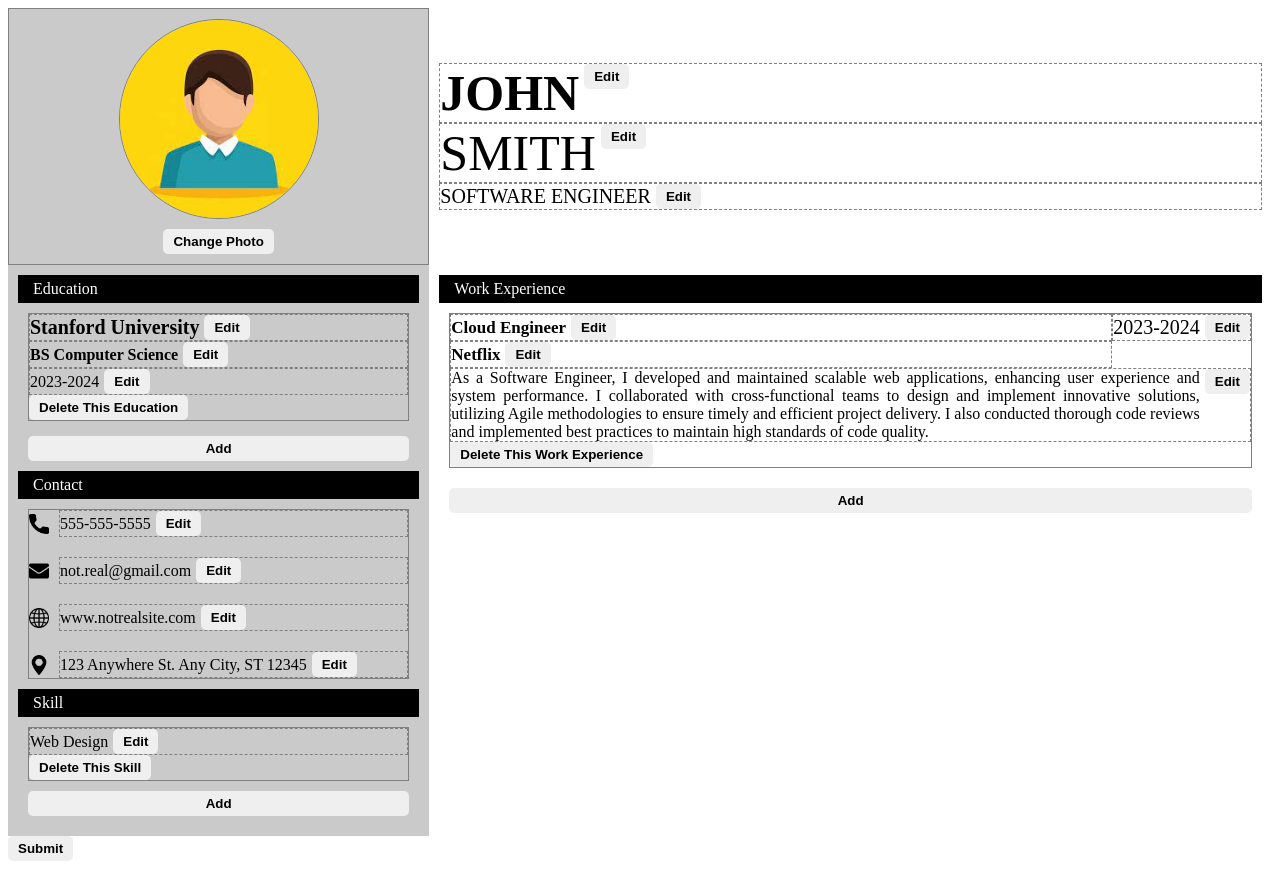
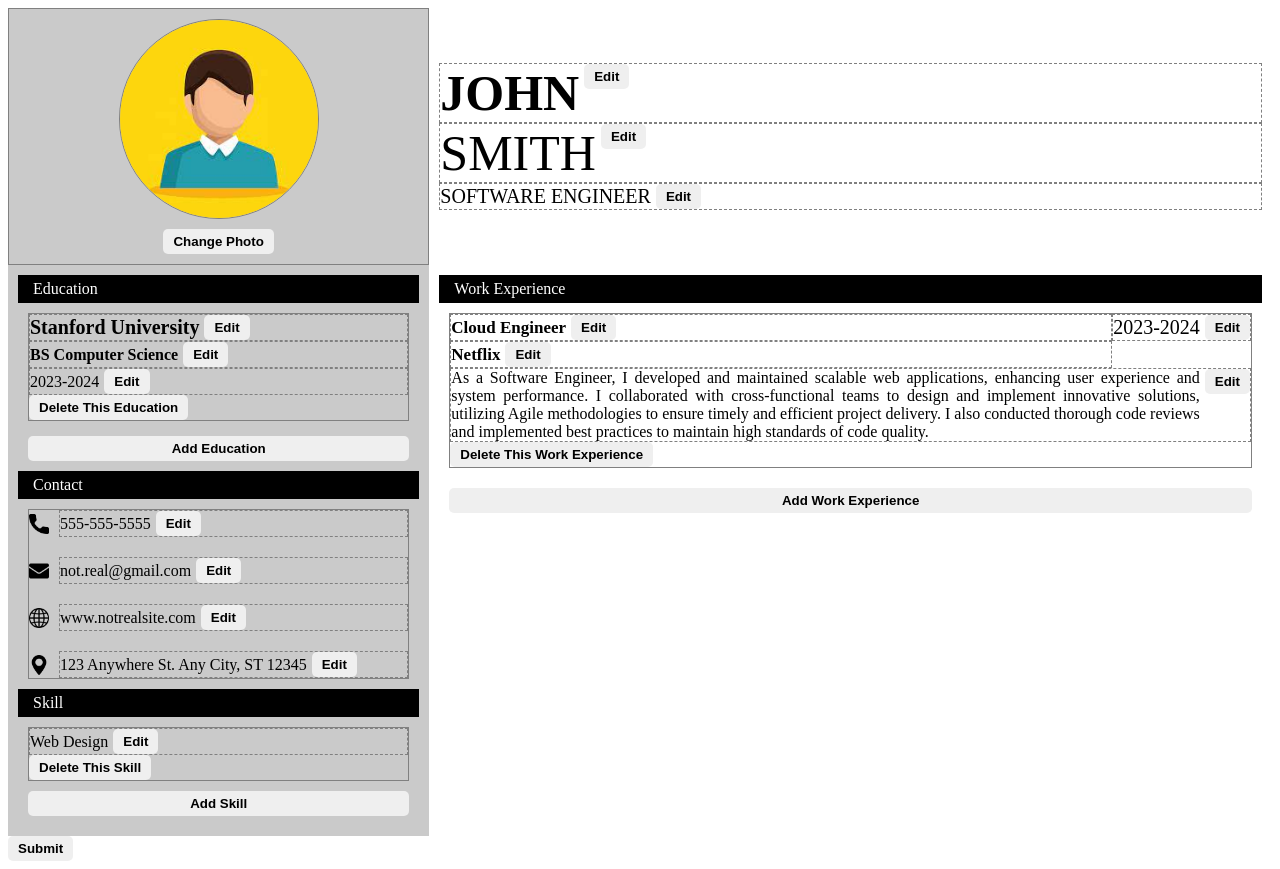
Before and after one commit to Jaizzer/swift-cv, a React (Vite) app: page / in a window 1280 px wide. Built offline with nearby package versions, Linux system fonts and the light colour scheme.

Commit message:
feat: Add additional text content in add button to make it more understandable to user

```diff
--- a/src/Area.jsx
+++ b/src/Area.jsx
@@ -68,7 +68,7 @@ export default function Area({ heading, children, className, isDeleteButtonActiv
                         </div>
                     );
                 })}
-                {!isSubmit && isAddButtonActive && <button className="add" onClick={handleAdd}>Add</button>}
+                {!isSubmit && isAddButtonActive && <button className="add" onClick={handleAdd}>{"Add " + heading}</button>}
             </div>
         </div>
     );
```
